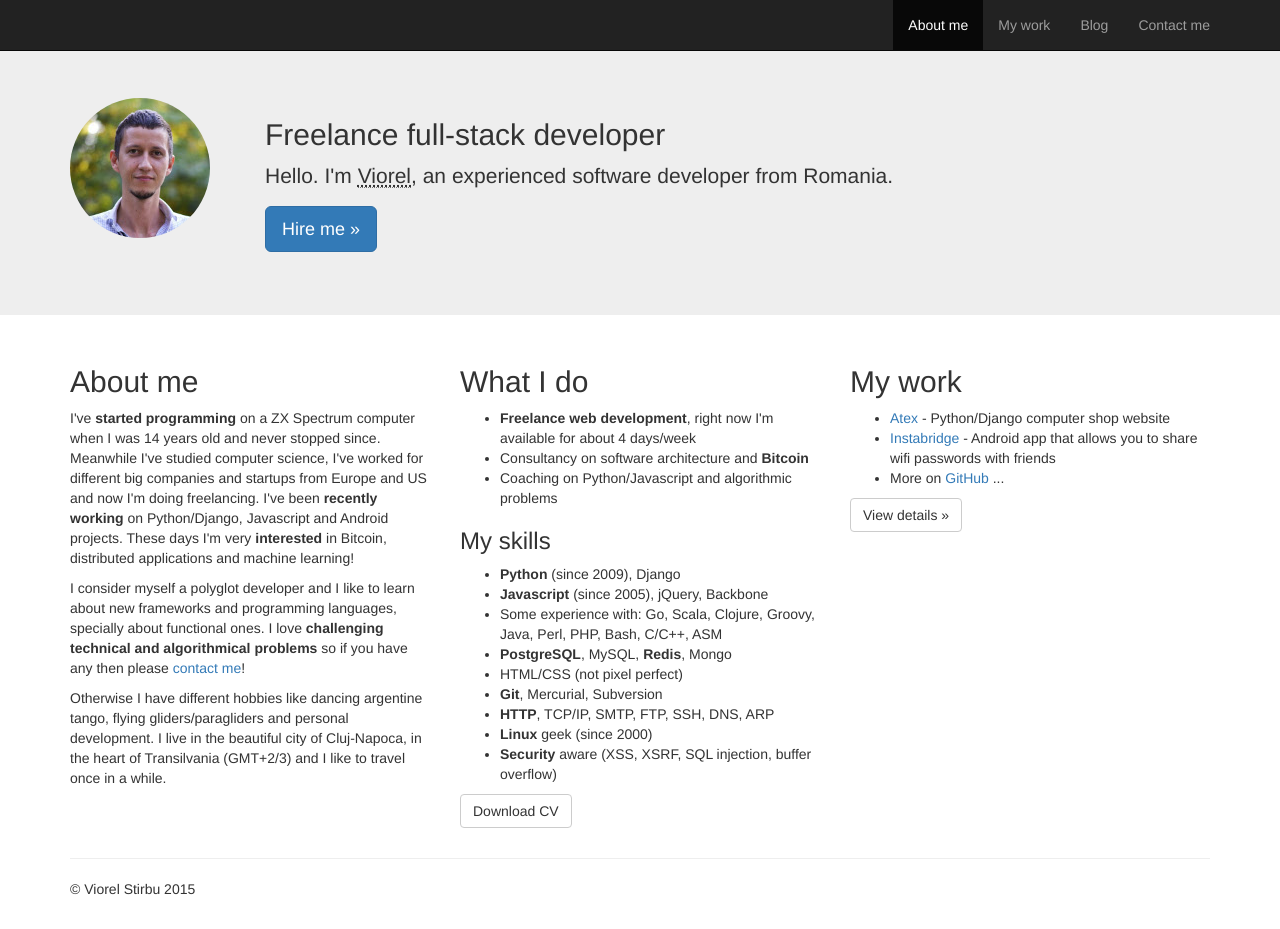
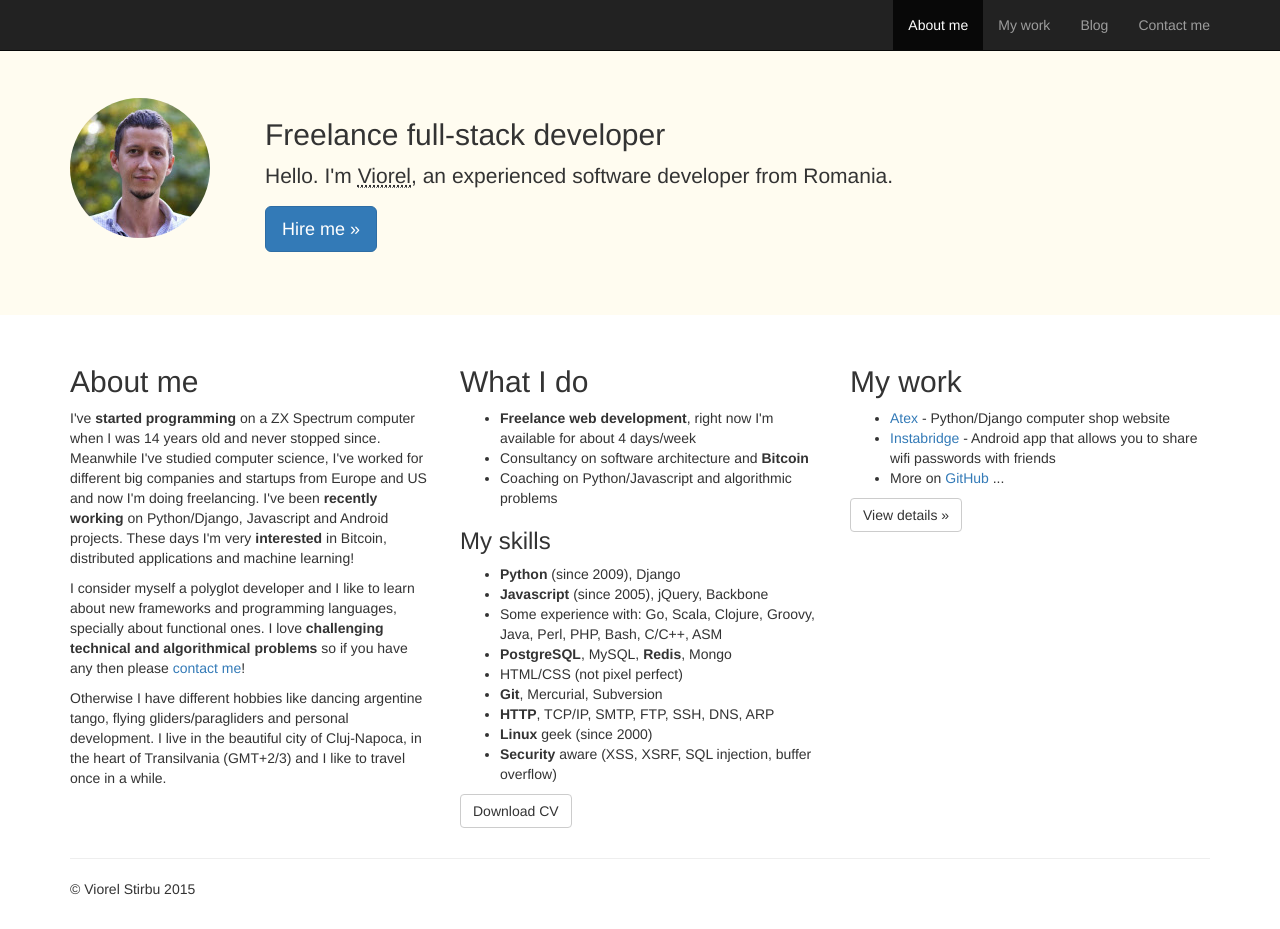
Before and after one commit to viorels/viorels.github.io, a Jekyll site: the page built from index.html, in a window 1280 px wide and 929 px high. Built offline with Jekyll 4.4.1, drawn with Linux system fonts in a browser that asks for light colours; nearby versions of some CDN libraries.

Commit message:
jumbotron color

```diff
--- a/css/main.css
+++ b/css/main.css
@@ -8,3 +8,7 @@ body {
 	width: 140px;
 	height: 140px;
 }
+
+.jumbotron {
+	background-color: #FFFCF0;
+}
```
